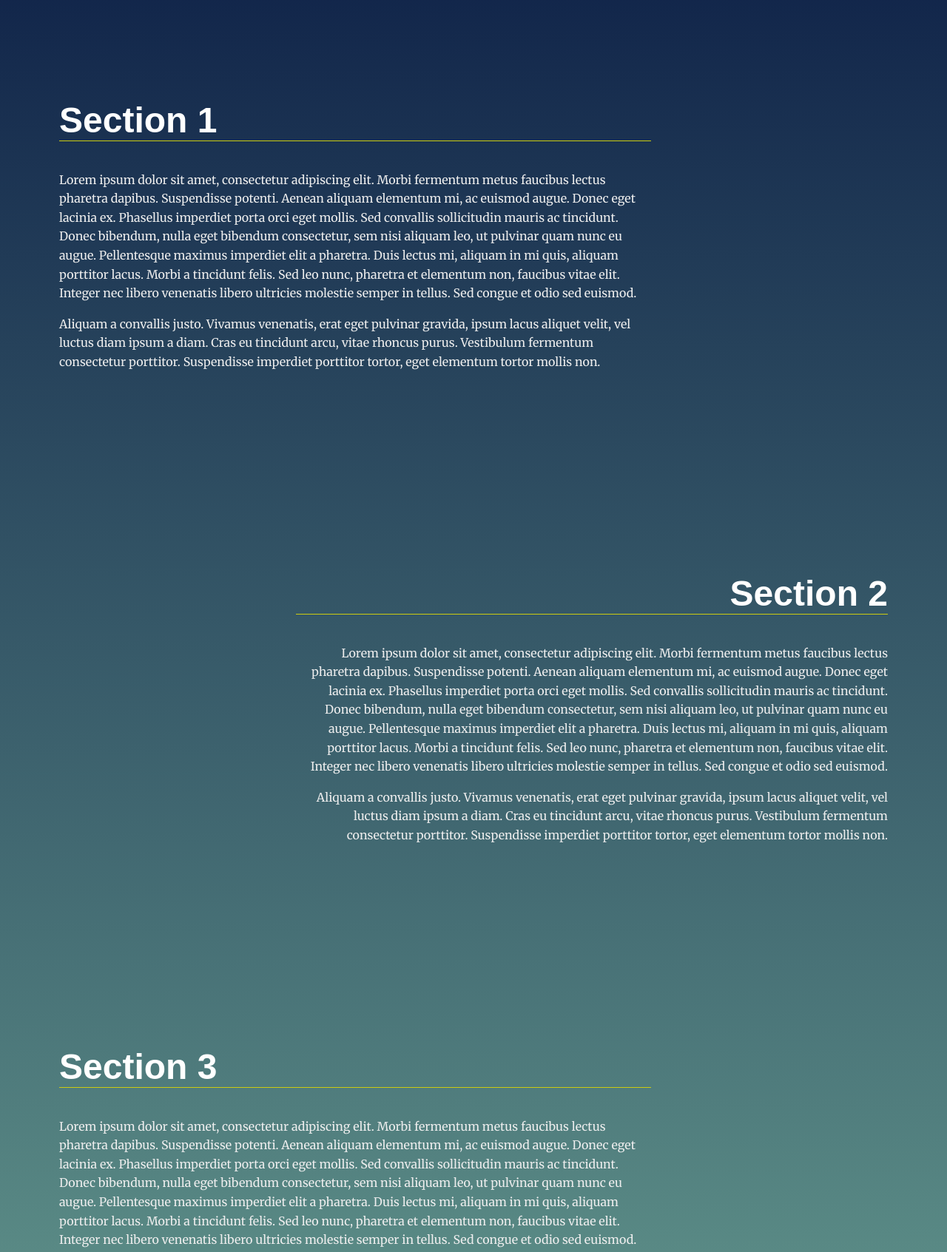
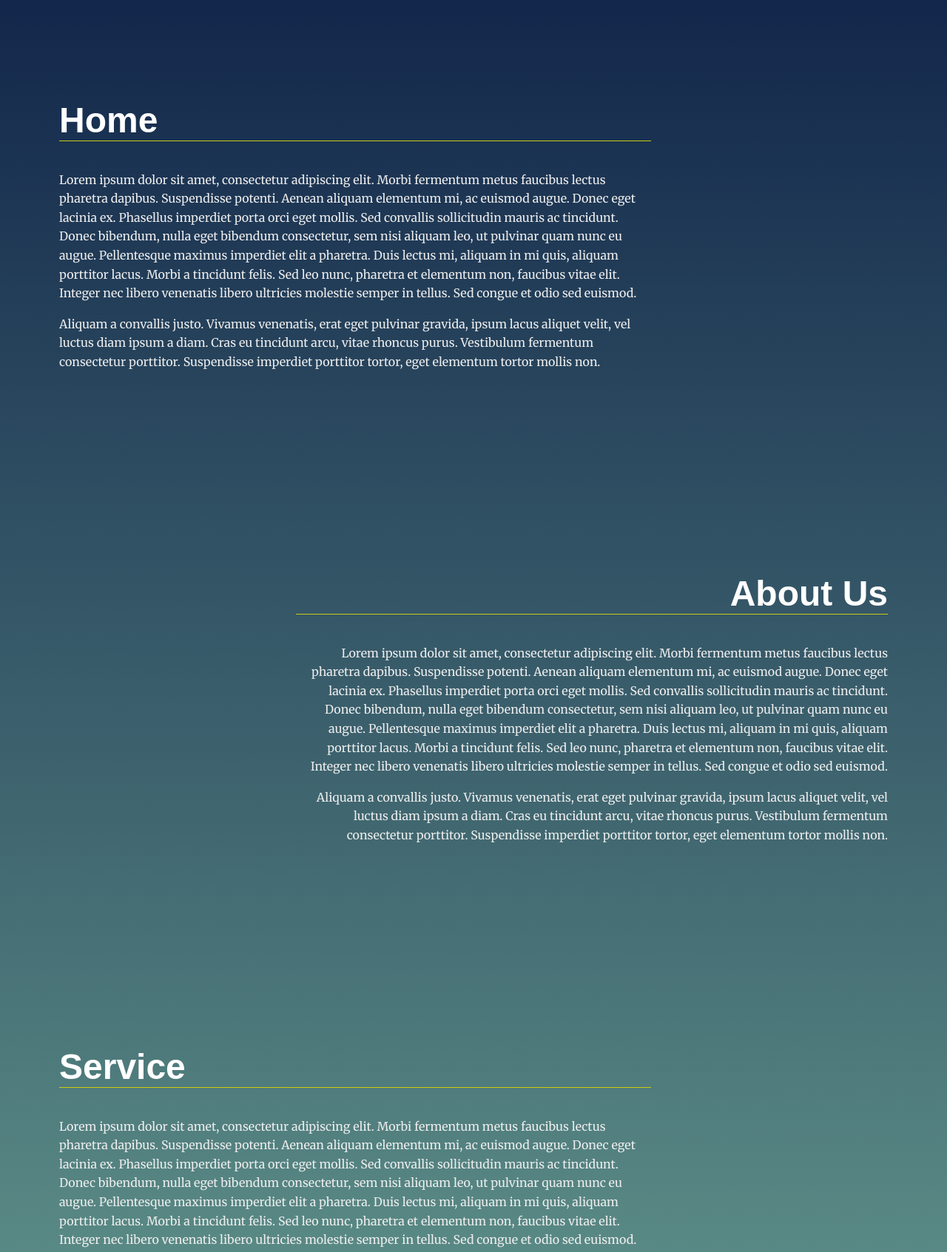
Before and after one commit to HappySonia/landingPage, a plain HTML site: page index.html in a window 1280 px wide. Shown: the part 440-2133 px from the top of the page at 74% size. Drawn offline with Linux system fonts and the light colour scheme.

Commit message:
Update index.html

```diff
--- a/index.html
+++ b/index.html
@@ -28,7 +28,7 @@
     The first section is set to active class by default -->
     <section id="section1" data-nav="Section 1">
       <div class="landing__container">
-        <h2>Section 1</h2>
+        <h2>Home</h2>
         <p>Lorem ipsum dolor sit amet, consectetur adipiscing elit. Morbi fermentum metus faucibus lectus pharetra dapibus. Suspendisse potenti. Aenean aliquam elementum mi, ac euismod augue. Donec eget lacinia ex. Phasellus imperdiet porta orci eget mollis. Sed convallis sollicitudin mauris ac tincidunt. Donec bibendum, nulla eget bibendum consectetur, sem nisi aliquam leo, ut pulvinar quam nunc eu augue. Pellentesque maximus imperdiet elit a pharetra. Duis lectus mi, aliquam in mi quis, aliquam porttitor lacus. Morbi a tincidunt felis. Sed leo nunc, pharetra et elementum non, faucibus vitae elit. Integer nec libero venenatis libero ultricies molestie semper in tellus. Sed congue et odio sed euismod.</p>
 
         <p>Aliquam a convallis justo. Vivamus venenatis, erat eget pulvinar gravida, ipsum lacus aliquet velit, vel luctus diam ipsum a diam. Cras eu tincidunt arcu, vitae rhoncus purus. Vestibulum fermentum consectetur porttitor. Suspendisse imperdiet porttitor tortor, eget elementum tortor mollis non.</p>
@@ -36,7 +36,7 @@
     </section>
     <section id="section2" data-nav="Section 2">
       <div class="landing__container">
-        <h2>Section 2</h2>
+        <h2>About Us</h2>
         <p>Lorem ipsum dolor sit amet, consectetur adipiscing elit. Morbi fermentum metus faucibus lectus pharetra dapibus. Suspendisse potenti. Aenean aliquam elementum mi, ac euismod augue. Donec eget lacinia ex. Phasellus imperdiet porta orci eget mollis. Sed convallis sollicitudin mauris ac tincidunt. Donec bibendum, nulla eget bibendum consectetur, sem nisi aliquam leo, ut pulvinar quam nunc eu augue. Pellentesque maximus imperdiet elit a pharetra. Duis lectus mi, aliquam in mi quis, aliquam porttitor lacus. Morbi a tincidunt felis. Sed leo nunc, pharetra et elementum non, faucibus vitae elit. Integer nec libero venenatis libero ultricies molestie semper in tellus. Sed congue et odio sed euismod.</p>
 
         <p>Aliquam a convallis justo. Vivamus venenatis, erat eget pulvinar gravida, ipsum lacus aliquet velit, vel luctus diam ipsum a diam. Cras eu tincidunt arcu, vitae rhoncus purus. Vestibulum fermentum consectetur porttitor. Suspendisse imperdiet porttitor tortor, eget elementum tortor mollis non.</p>
@@ -44,7 +44,7 @@
     </section>
     <section id="section3" data-nav="Section 3">
       <div class="landing__container">
-        <h2>Section 3</h2>
+        <h2>Service</h2>
         <p>Lorem ipsum dolor sit amet, consectetur adipiscing elit. Morbi fermentum metus faucibus lectus pharetra dapibus. Suspendisse potenti. Aenean aliquam elementum mi, ac euismod augue. Donec eget lacinia ex. Phasellus imperdiet porta orci eget mollis. Sed convallis sollicitudin mauris ac tincidunt. Donec bibendum, nulla eget bibendum consectetur, sem nisi aliquam leo, ut pulvinar quam nunc eu augue. Pellentesque maximus imperdiet elit a pharetra. Duis lectus mi, aliquam in mi quis, aliquam porttitor lacus. Morbi a tincidunt felis. Sed leo nunc, pharetra et elementum non, faucibus vitae elit. Integer nec libero venenatis libero ultricies molestie semper in tellus. Sed congue et odio sed euismod.</p>
 
         <p>Aliquam a convallis justo. Vivamus venenatis, erat eget pulvinar gravida, ipsum lacus aliquet velit, vel luctus diam ipsum a diam. Cras eu tincidunt arcu, vitae rhoncus purus. Vestibulum fermentum consectetur porttitor. Suspendisse imperdiet porttitor tortor, eget elementum tortor mollis non.</p>
@@ -52,7 +52,7 @@
     </section>
     <section id="section4" data-nav="Section 4">
       <div class="landing__container">
-        <h2>Section 4</h2>
+        <h2>Contact Us</h2>
         <p>Lorem ipsum dolor sit amet, consectetur adipiscing elit. Morbi fermentum metus faucibus lectus pharetra dapibus. Suspendisse potenti. Aenean aliquam elementum mi, ac euismod augue. Donec eget lacinia ex. Phasellus imperdiet porta orci eget mollis. Sed convallis sollicitudin mauris ac tincidunt. Donec bibendum, nulla eget bibendum consectetur, sem nisi aliquam leo, ut pulvinar quam nunc eu augue. Pellentesque maximus imperdiet elit a pharetra. Duis lectus mi, aliquam in mi quis, aliquam porttitor lacus. Morbi a tincidunt felis. Sed leo nunc, pharetra et elementum non, faucibus vitae elit. Integer nec libero venenatis libero ultricies molestie semper in tellus. Sed congue et odio sed euismod.</p>
 
         <p>Aliquam a convallis justo. Vivamus venenatis, erat eget pulvinar gravida, ipsum lacus aliquet velit, vel luctus diam ipsum a diam. Cras eu tincidunt arcu, vitae rhoncus purus. Vestibulum fermentum consectetur porttitor. Suspendisse imperdiet porttitor tortor, eget elementum tortor mollis non.</p>
@@ -60,7 +60,7 @@
     </section>
   </main>
   <footer class="page__footer">
-    <p>&copy Udacity</p>
+    <p>&copy HappySonia</p>
   </footer>
 <script src='js/app.js'></script>
 </body>
```
